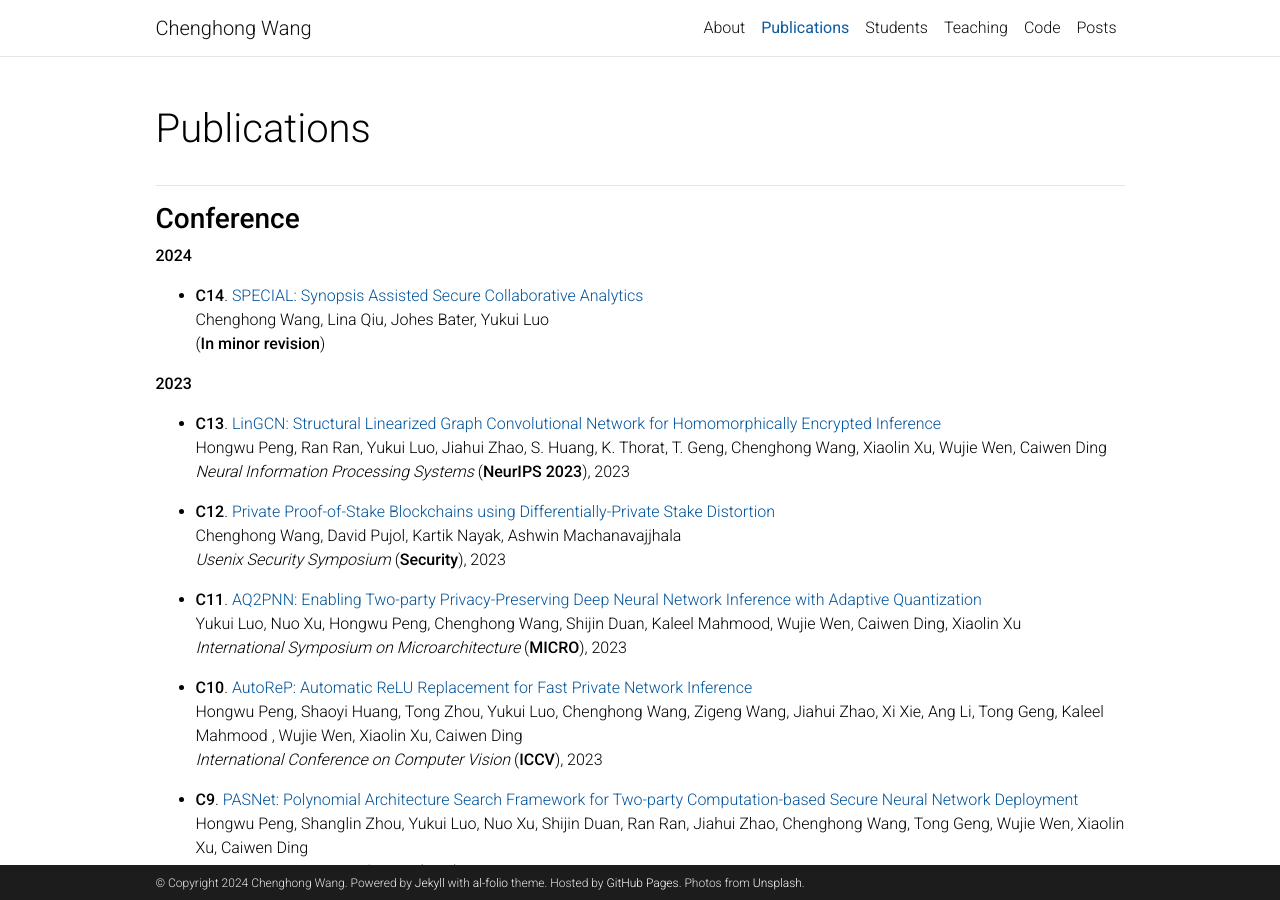
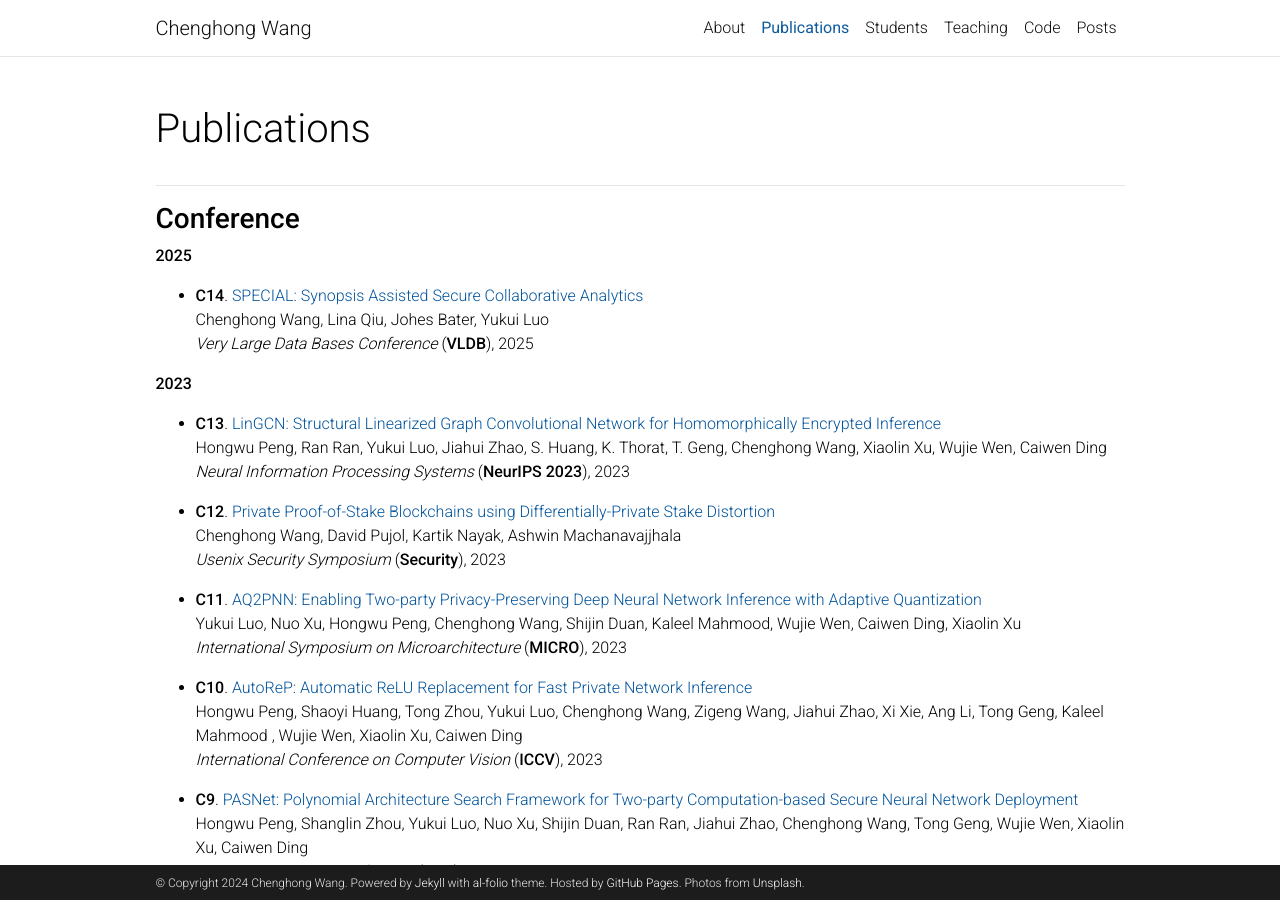
Before and after one commit to lovingmage/lovingmage.github.io, a Jekyll site: the page built from _pages/publications.md, in a window 1280 px wide and 900 px high. Built offline with Jekyll 4.4.1, drawn with Linux system fonts in a browser that asks for light colours; comment, search, counter and statistics services are not loaded; a style sheet for code colours, icons or effects is not loaded.

Commit message:
Update publications.md

```diff
--- a/_pages/publications.md
+++ b/_pages/publications.md
@@ -11,10 +11,10 @@ nav_order: 1
 <hr>
 
 ### **Conference**
-**2024**
+**2025**
 - **C14**. [SPECIAL: Synopsis Assisted Secure Collaborative Analytics](https://arxiv.org/pdf/2404.18388)\
 Chenghong Wang, Lina Qiu, Johes Bater, Yukui Luo\
-(**In minor revision**)
+*Very Large Data Bases Conference* (**VLDB**), 2025
 
 **2023**
 - **C13**. [LinGCN: Structural Linearized Graph Convolutional Network for Homomorphically Encrypted Inference](#)\
```
